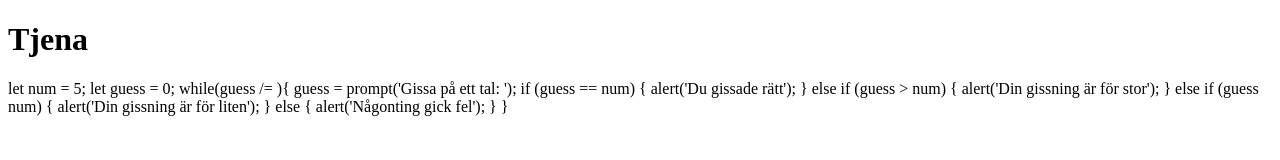
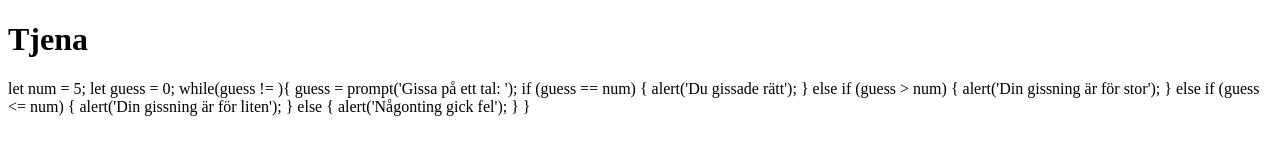
Before and after one commit to LeoGabrielsson/javascript, a plain HTML site: page index.html in a window 1280 px wide. Drawn offline with Linux system fonts and the light colour scheme.

Commit message:
Update index.html

```diff
--- a/index.html
+++ b/index.html
@@ -12,7 +12,7 @@
 <scrip>
     let num = 5;
     let guess = 0;
-    while(guess /= ){
+    while(guess != ){
         guess = prompt('Gissa på ett tal: ');
         if (guess == num) {
             alert('Du gissade rätt');
@@ -20,7 +20,7 @@
         else if (guess > num) {
             alert('Din gissning är för stor');
         }
-        else if (guess  num) {
+        else if (guess <= num) {
             alert('Din gissning är för liten');
         }
         else {
```
